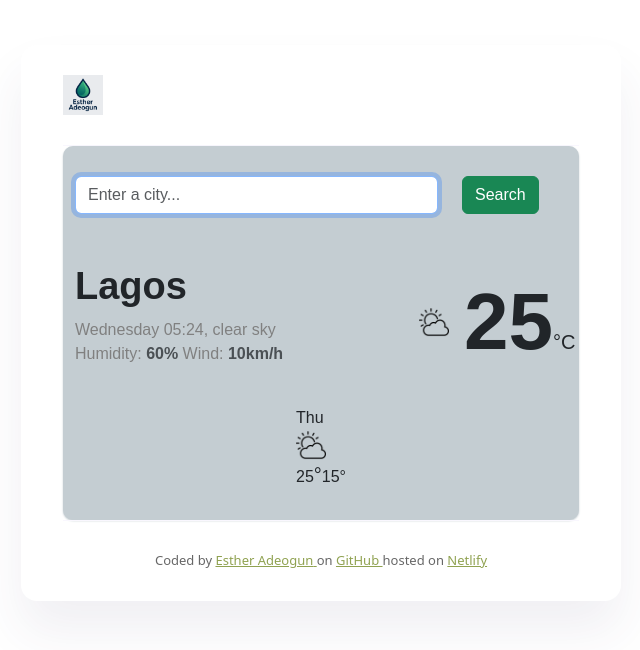
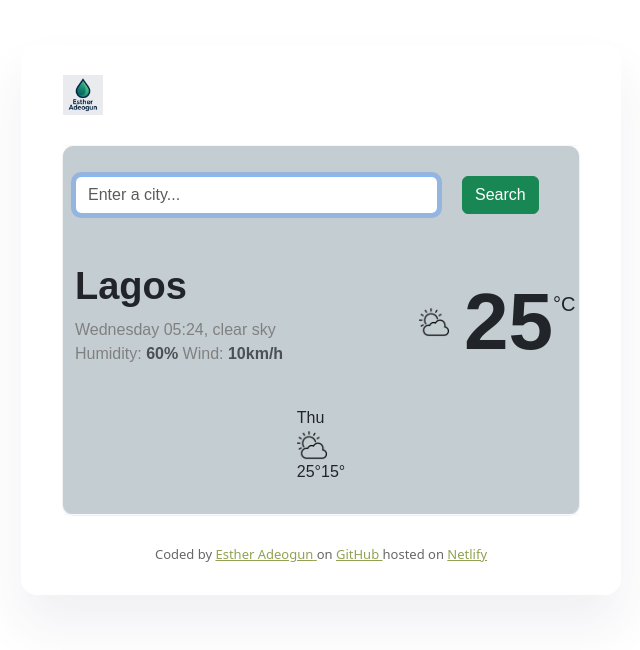
Before and after one commit to adeogunesther95-lab/lesson-4-homework, a React (Create React App) app: page / in a window 1280 px wide. Shown: the top 650 px of the page, without its empty margins (319-959 px from the left). Built offline with nearby package versions, Linux system fonts and the light colour scheme; no server answers.

Commit message:
axios call for the current weather

```diff
--- a/src/App.js
+++ b/src/App.js
@@ -5,7 +5,7 @@ import Weather from "./Weather";
 // Put any other imports below so that CSS from your
 // components takes precedence over default styles.
 
-export default function App() {
+export default function App(props) {
   return (
     <div className="App">
       <div className="container">
--- a/src/Weather.css
+++ b/src/Weather.css
@@ -5,36 +5,3 @@
   box-shadow: 0 1px 2px #c4cdd2;
   font-family: Arial, Helvetica, sans-serif;
 }
-
-.Weather h1 {
-  font-size: 38px;
-  font-weight: 700;
-  line-height: 48px;
-}
-
-.Weather ul {
-  padding: 0;
-  margin: 0;
-}
-
-.Weather li {
-  list-style: none;
-  color: grey;
-}
-
-.Weather .weather-display {
-  display: flex;
-  align-items: center;
-  gap: 15px;
-}
-
-.Weather .temperature-value {
-  font-size: 80px;
-  font-weight: bold;
-  line-height: 1.5;
-}
-
-.Weather .temperature-units {
-  font-size: 20px;
-  font-weight: normal;
-}
--- a/src/Weather.js
+++ b/src/Weather.js
@@ -6,6 +6,16 @@ import "./App.css";
 import "./Weather.css";
 
 export default function Weather(props) {
+  let city = props.city;
+  let apiKey = "7797aa5c054d2bf0b327b9a77385efb6";
+  let apiUrl = `https://api.openweathermap.org/data/2.5/weather?q=${city}&appid=${apiKey}&units=metric`;
+
+  axios.get(apiUrl).then(handleResponse);
+
+  function handleResponse(response) {
+    console.log(response.data);
+  }
+
   return (
     <main className="Weather container">
       <form className="container">
--- /dev/null
+++ b/src/WeatherInfo.css
@@ -0,0 +1,34 @@
+.weather-info h1 {
+  font-size: 38px;
+  font-weight: 700;
+  line-height: 48px;
+}
+
+.weather-info ul {
+  padding: 0;
+  margin: 0;
+}
+
+.weather-info li {
+  list-style: none;
+  color: grey;
+}
+
+.weather-info .weather-display {
+  display: flex;
+  align-items: center;
+  gap: 15px;
+}
+
+.weather-info .temperature-value {
+  font-size: 80px;
+  font-weight: bold;
+  line-height: 1.5;
+}
+
+.weather-info .temperature-units {
+  font-size: 20px;
+  font-weight: normal;
+  position: relative;
+  top: -38px;
+}
--- a/src/WeatherInfo.js
+++ b/src/WeatherInfo.js
@@ -1,5 +1,6 @@
 import React from "react";
 import "./Weather.css";
+import "./WeatherInfo.css";
 
 export default function WeatherInfo(props) {
   return (
```
